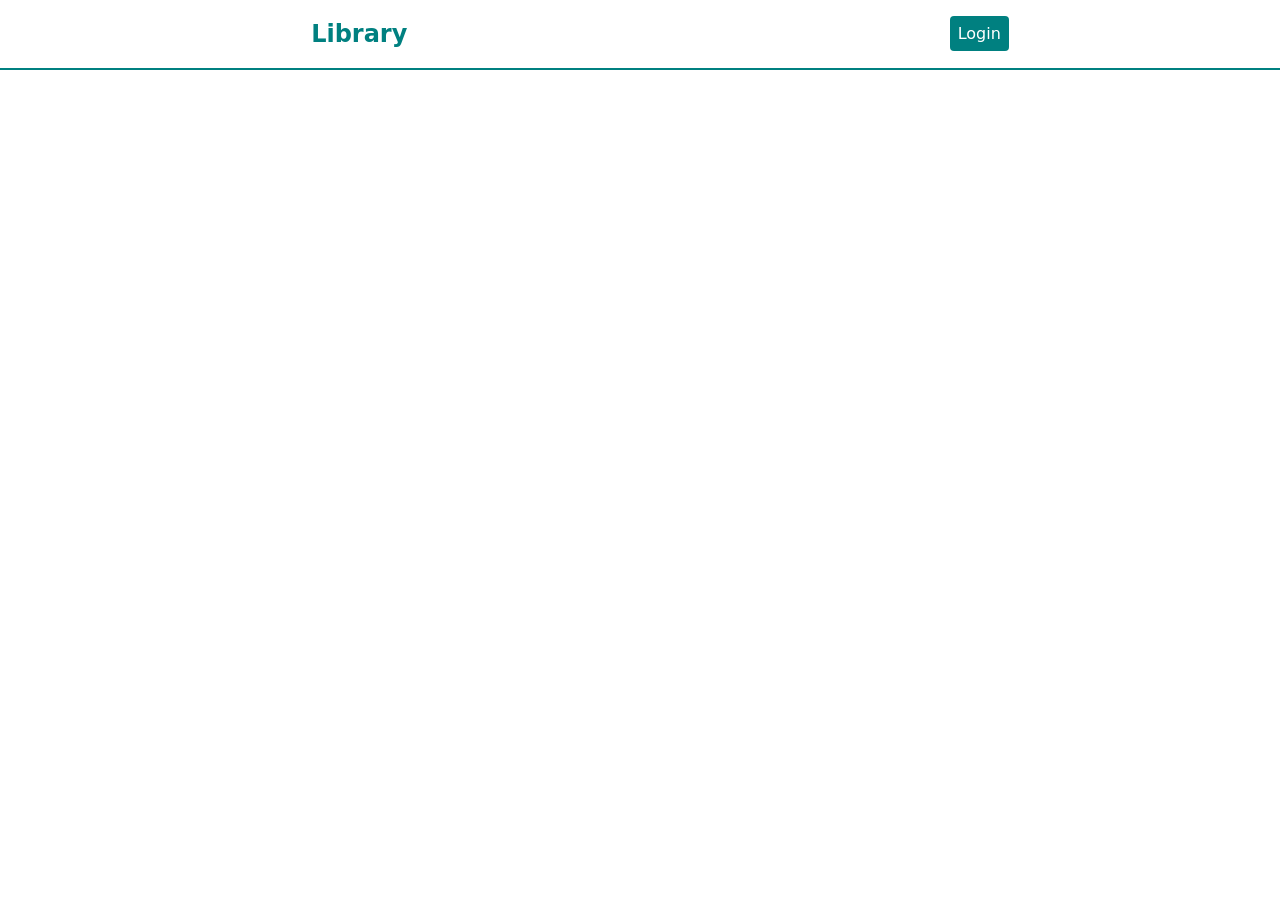
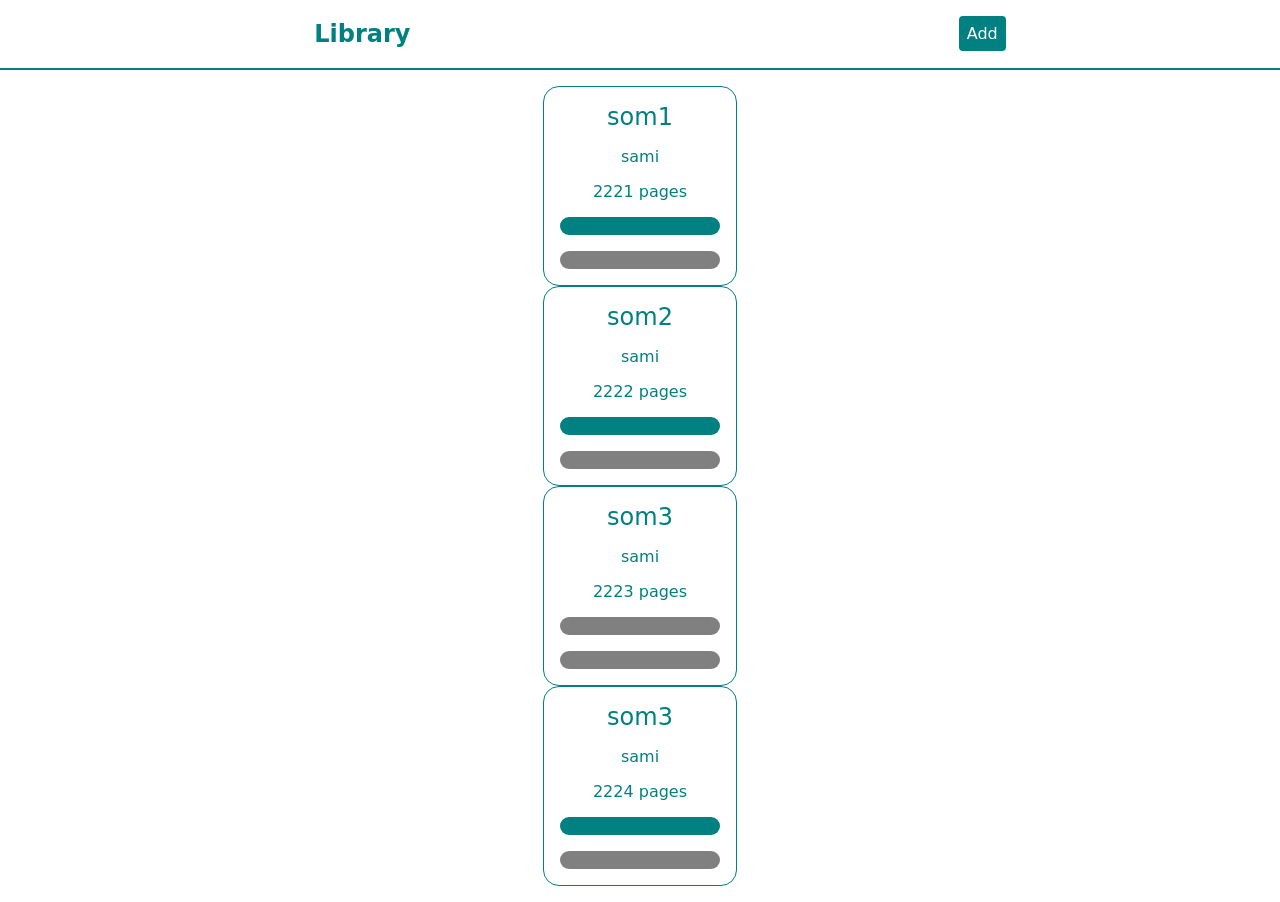
Before and after one commit to Ziyad21z/Library, a plain HTML site: page indext.html in a window 1280 px wide. Before the commit the page ends 800 px from the top, so only its background shows below. Drawn offline with Linux system fonts and the light colour scheme.

Commit message:
12/2/2023
still need a box for the user to add his books and need to fix a bug where the reading status don't change but made some decent progress

```diff
--- a/indext.html
+++ b/indext.html
@@ -1,18 +1,24 @@
 <!DOCTYPE html>
 <html lang="en">
+
 <head>
     <meta charset="UTF-8">
     <meta name="viewport" content="width=device-width, initial-scale=1.0">
     <title>Library</title>
     <link rel="stylesheet" href="style.css">
-    <script src="script.js"></script>
+    <script src="script.js" defer></script>
 </head>
+
 <body>
-<div class="container">
-    <ul class="navigation">
-        <li class="navigation-header"><h2>Library</h2></li>
-        <li class="navigation-login">Login</li>
-    </ul>
-</div>
+    <div class="container">
+        <ul class="navigation">
+            <li class="navigation-header">
+                <h2>Library</h2>
+            </li>
+            <li class="navigation-Add">Add</li>
+        </ul>
+         <div class="cards"></div>
+    </div>
 </body>
+
 </html>
--- a/script.js
+++ b/script.js
@@ -1,19 +1,64 @@
-let myBooks = [];
 
-let Book = function (title, readingStatus) {
+
+const Book = function (title, auther, pages, readingStatus) {
     this.title = title
+    this.auther = auther
+    this.pages = pages
     this.readingStatus = readingStatus
     let booksCount = 0;
     this.getBookCount = function () {
         return booksCount++;
     }
 }
+function addBooks(title, auther, pages, readingStatus) {
+    return new Book(title, auther, pages, readingStatus)
+}
+const s1 = addBooks('som1', 'sami', 2221, true)
+const s2 = addBooks('som2', 'sami', 2222, true)
+const s3 = addBooks('som3', 'sami', 2223, false)
+const s4 = addBooks('som3', 'sami', 2224, true)
 
-function addBooks(title, readingStatus) {
-Book.prototype.title = title
-Book.prototype.readingStatus = readingStatus
+let myBooks = [s1, s2, s3, s4];
+myBooks.forEach((element) => {
+    const cards = document.querySelector('.cards')
 
-}
+    const card = document.createElement('div')
+    card.className = 'card'
+
+    const title = document.createElement('div')
+    title.className = 'card-book-title'
+    title.innerText = element.title
+
+    const auther = document.createElement('div')
+    auther.innerText = element.auther
+
+    const pages = document.createElement('div')
+    pages.className = 'pages'
+    pages.innerText = element.pages + ' pages'
+
+    const readingStatus = document.createElement('button')
+    readingStatus.className = element.readingStatus == true ? 'reading-status-true' : 'reading-status-false'
+    readingStatus.addEventListener('click', () => {
+        if (element.readingStatus) {
+            element.className = 'reading-status-false'
+        } else
+            element.className = 'reading-status-true'
+    })
+
+    const remove = document.createElement('button')
+    remove.className = 'remove-button'
+    remove.addEventListener('click', () => {
+
+    })
+
+
+    card.appendChild(title)
+    card.appendChild(auther)
+    card.appendChild(pages)
+    card.appendChild(readingStatus)
+    card.appendChild(remove)
+    cards.appendChild(card)
+})
 
 
 
@@ -31,16 +76,36 @@ Book.prototype.readingStatus = readingStatus
 
 
 
+/*
+const cards = document.querySelector('.cards')
+
+const card = document.createElement('div')
+card.className = 'card'
+
+const title = document.createElement('div')
+title.className = 'card-book-title'
+
+const auther =  document.createElement('div')
+
+const pages = document.createElement('div')
+pages.className = 'pages'
+
+const readingStatus = document.createElement('button')
+readingStatus.className = 'reading-status-button'
+
+const remove = document.createElement('button')
+remove.className = 'remove-button'
+
+card.appendChild(title)
+card.appendChild(auther)
+card.appendChild(pages)
+card.appendChild(readingStatus)
+card.appendChild(remove)
+cards.appendChild(card) */
 
 
 
-
-
-
-
-
-
-
+// myBooks.push(new Book(title, auther, pages, readingStatus))
 
 // function Book(title, auther, page, read) {
 //     this.title = title
--- a/style.css
+++ b/style.css
@@ -14,18 +14,65 @@ body {
     list-style: none;
 }
 
-.navigation-login{
+.navigation-Add {
     border-radius: 4px;
     border: transparent;
-    background-color:teal;
+    background-color: teal;
     padding: 8px;
     color: white;
-    cursor:pointer;
+    cursor: pointer;
 }
+
 .navigation-header {
     margin: 0;
     color: teal;
 }
-ul{
+
+ul {
     margin: 0;
 }
+
+.cards {
+    padding: 1rem;
+    display: flex;
+    flex-direction: column;
+    justify-content: center;
+    align-items: center;
+    flex-wrap: wrap;
+    flex: 1;
+}
+
+.card {
+    display: flex;
+    flex-direction: column;
+    align-items: center;
+    width: 160px;
+    border: 1px solid teal;
+    border-radius: 1rem;
+    gap: 1rem;
+    padding: 1rem;
+    color: teal;
+}
+
+.card-book-title {
+    font-size: 1.5rem;
+}
+
+button {
+    border: 1px solid transparent;
+    border-radius: 12px;
+    width: 100%;
+    padding: 8px 0;
+}
+.reading-status-true{
+    background-color: teal;
+    color: white;
+}
+.reading-status-false {
+    background-color: gray;
+    color: white;
+}
+.remove-button {
+    background-color: gray;
+    color: white;
+}
```
